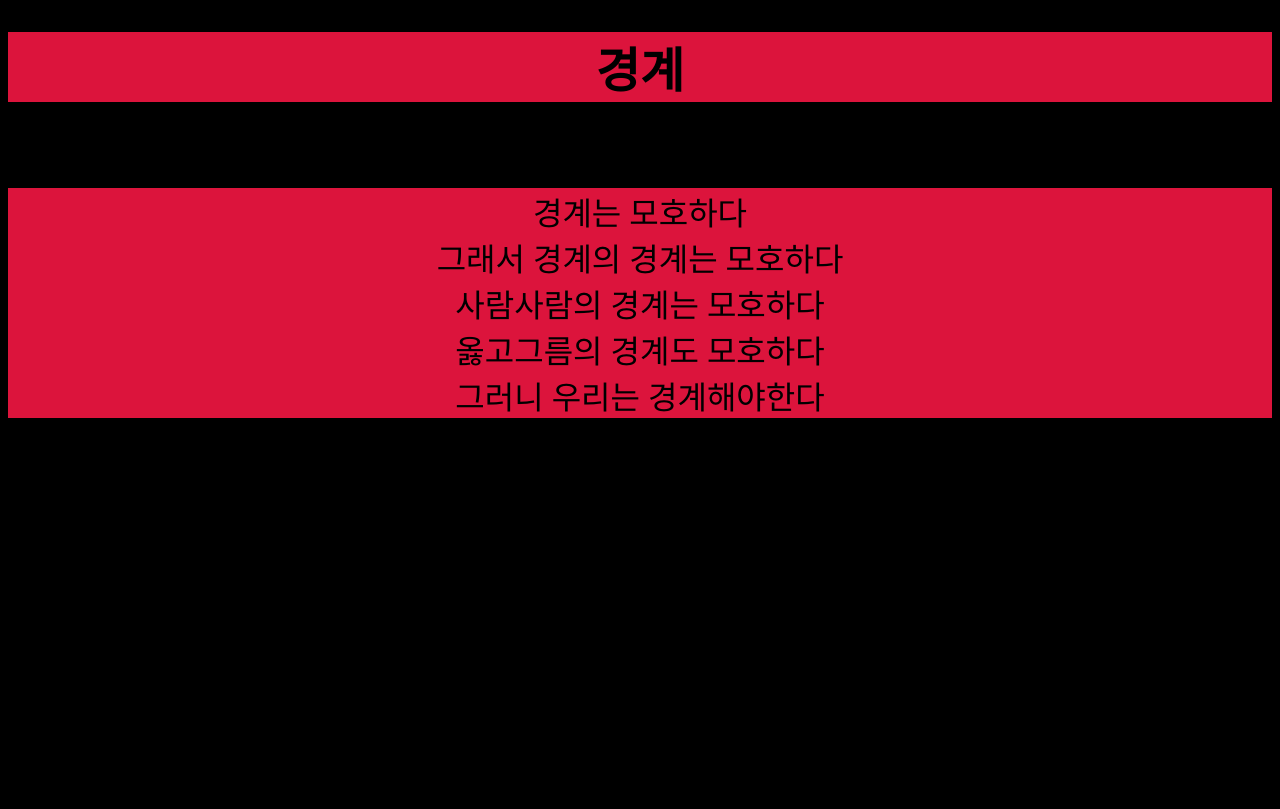
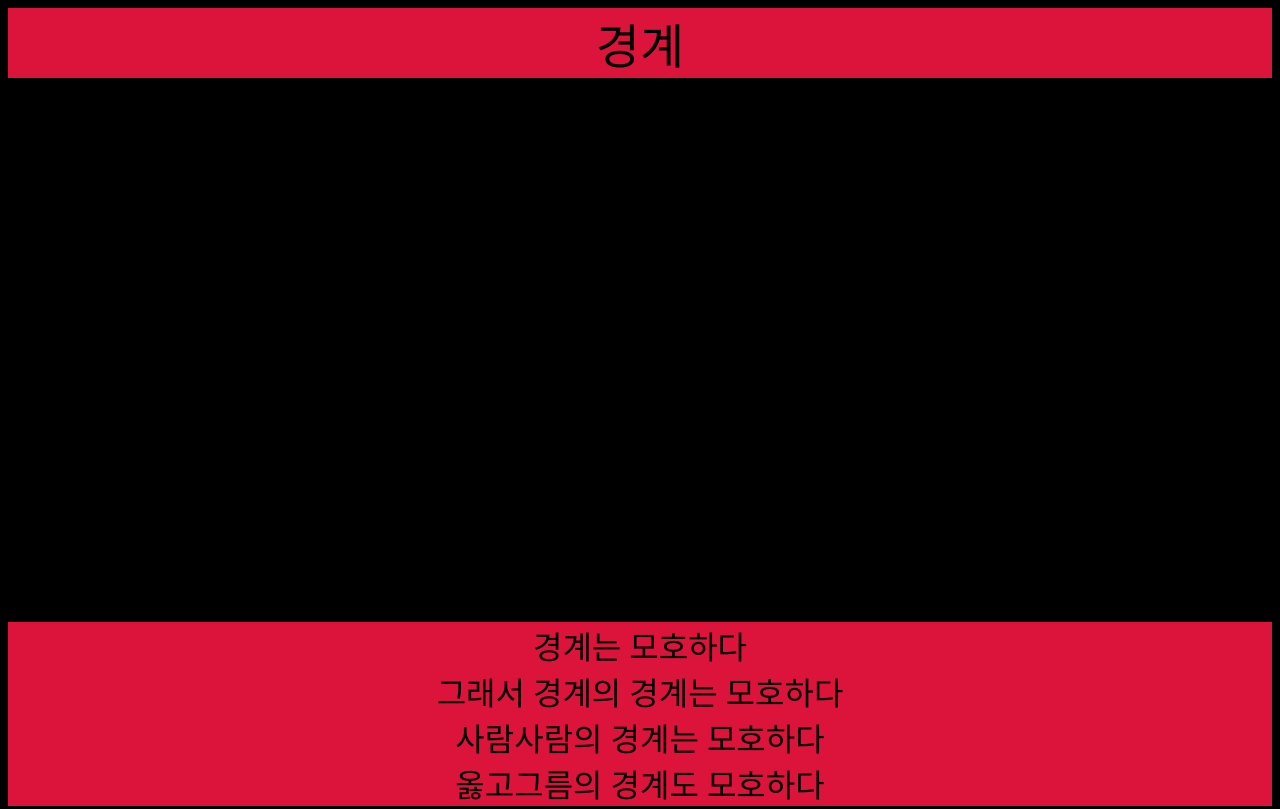
Before and after one commit to altless/boundary, a plain HTML site: page index.html in a window 1280 px wide. Shown: the top 809 px of the page. Drawn offline with Linux system fonts and the light colour scheme; a web font is replaced by a local one.

Commit message:
기본정리

```diff
--- a/css/base.css
+++ b/css/base.css
@@ -1,16 +1,17 @@
 body {background-color: black;}
-h1 {
+.title {
+    background-color: crimson;
+    display: block;
+    text-align: center;
     font-size: 3em;
-    text-align: center;
-    background-color: crimson;
     font-family: 'Hahmlet', serif;
-
 }
 
 .foem {
+    background-color: crimson;
     display: block;
-    background-color: crimson;
     text-align: center;
     font-family: 'Hahmlet', serif;
     font-size: 2em;
+    margin-top: 17em;
 }
--- a/index.html
+++ b/index.html
@@ -11,16 +11,15 @@
     </style>
 </head>
 <body>
-    <h1>경계</h1>
-    <br>
-    <br>
-    <br>
-    <a class="foem">
+    <div class="title">경계</div>
+    <div class="foem">
         경계는 모호하다 <br>
         그래서 경계의 경계는 모호하다 <br>
         사람사람의 경계는 모호하다 <br>
         옳고그름의 경계도 모호하다 <br>
+    </div>
+    <div class="foem">
         그러니 우리는 경계해야한다
-    </a>
+    </div>
 </body>
 </html>
```
